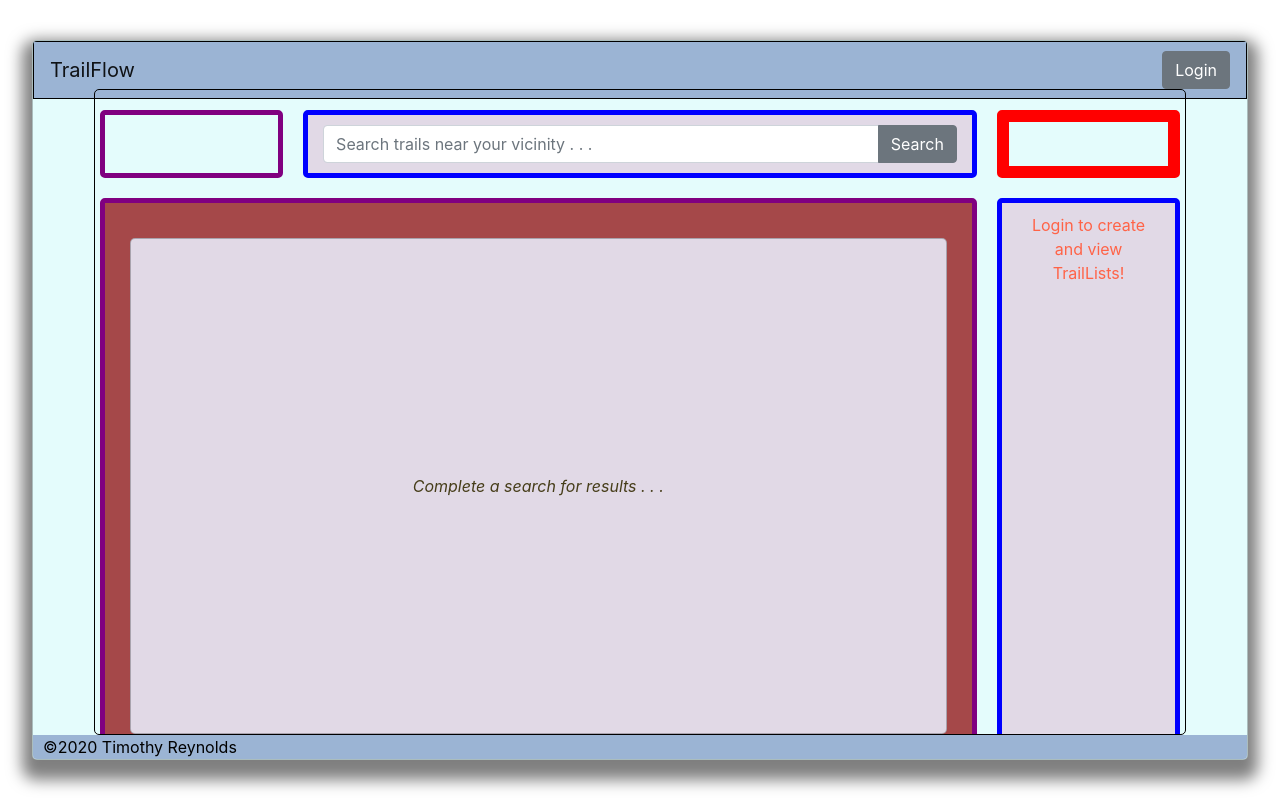
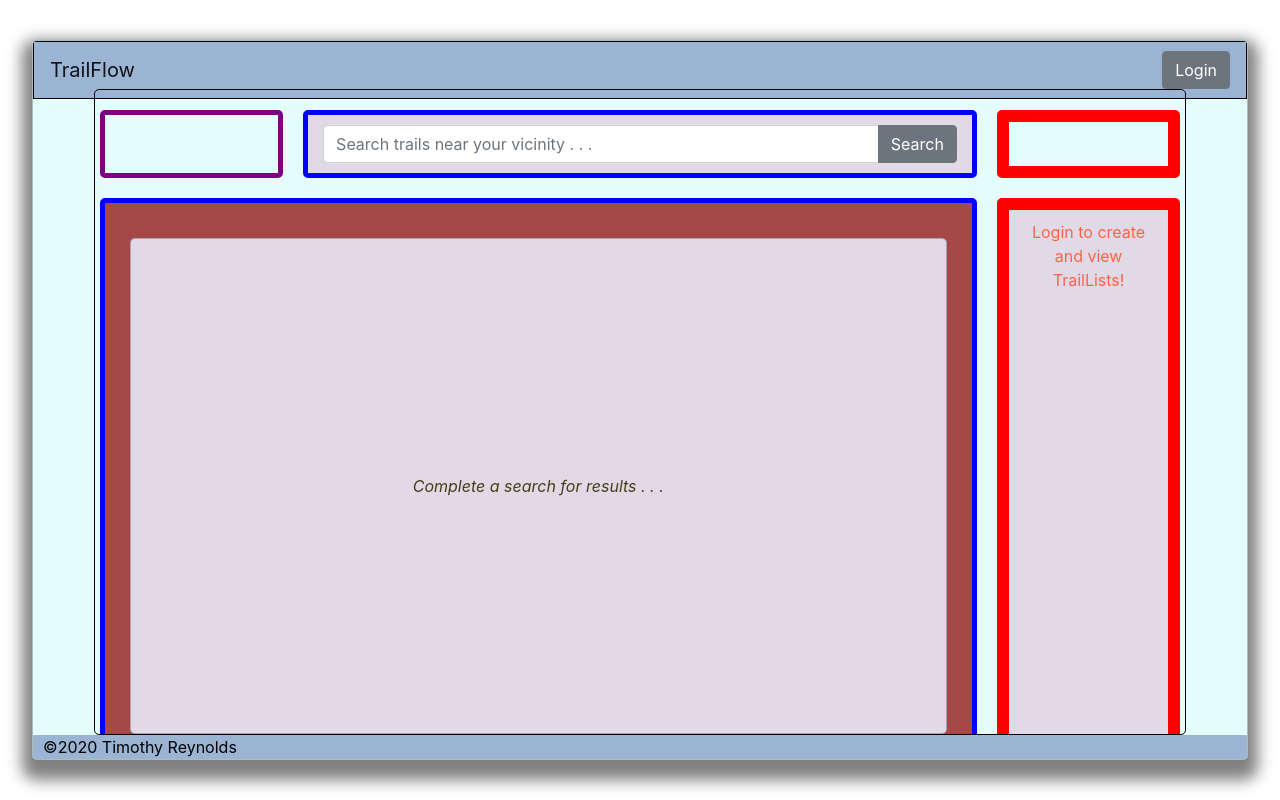
Before and after one commit to tjreynolds91/TrailFlow-Client, a React (Create React App) app: page / in a window 1280 px wide. Built offline with nearby package versions, Linux system fonts and the light colour scheme.

Commit message:
col colors

```diff
--- a/src/components/Layout.jsx
+++ b/src/components/Layout.jsx
@@ -134,7 +134,7 @@ export default class Layout extends React.Component {
                 </div>
               </div>
             </Col> */}
-            <Col className="colOne brownBG rb">
+            <Col className="colTwo brownBG rb">
               <Row className="popBookCarousel rb">
                 <Col
                   id="displaySearchContent"
@@ -163,7 +163,7 @@ export default class Layout extends React.Component {
                 </Col>
               </Row>
             </Col>
-            <Col className="colTwo col colColor rb bsb" xs="2">
+            <Col className="colThree col colColor rb bsb" xs="2">
               <UserListMenu token={this.props.token} />
             </Col>
           </Row>
```
